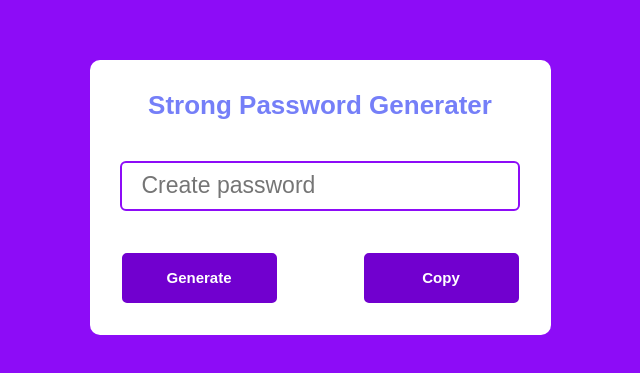
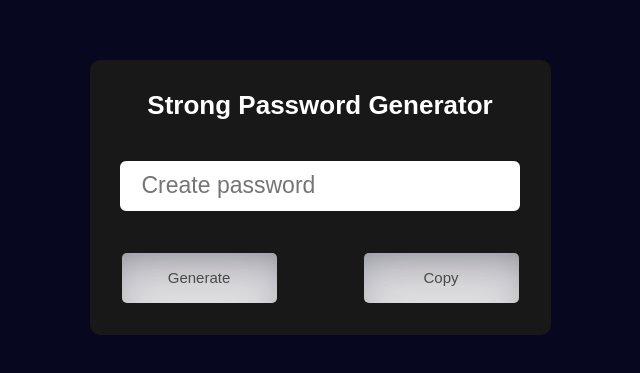
Before and after one commit to pritudev/Strong-Password-generator, a plain HTML site: page index.html in a window 1280 px wide. Shown: the part 203-576 px from the top of the page, without its empty margins (320-960 px from the left). Drawn offline with Linux system fonts and the light colour scheme.

Commit message:
Dark Theme

```diff
--- a/index.html
+++ b/index.html
@@ -9,7 +9,7 @@
 </head>
 <body>
   <div class="box">
-    <h2>Strong Password Generater</h2>
+    <h2>Strong Password Generator</h2>
     <input type="text" name="" placeholder="Create password" id="password" readonly>
     <table>
       <th><div id="button" class="btn1"onclick="genPassword()">Generate</div></th>
--- a/styles/style.css
+++ b/styles/style.css
@@ -1,60 +1,4 @@
-/* * {
-  margin: 0;
-  padding: 0;
-  font-family: consolas;
-}
-body {
-  display: flex;
-  justify-content: center;
-  align-items: center;
-  min-height: 100vh;
-}
-.inputBox {
-  position: relative;
-  width: 450px;
-}
-.inputBox h2 {
-  font-size: 28px;
-  color: #333;
-}
-.inputBox input {
-  position: relative;
-  width: 100%;
-  height: 60%;
-  border: none;
-  outline: none;
-  margin: 15px 0 20px;
-  background: transparent;
-  padding: 0 20px;
-  font-size: 24px;
-  letter-spacing: 4px;
-  box-sizing: border-box;
-  border-radius: 8px;
-  color: #333;
-  box-shadow: -4px -4px 10px rgba(255, 255, 255, 1),
-              inset 4px 4px 10px rgba(0, 0, 0, 0.05),
-              inset -4px -4px 10px rgba(255, 255, 255, 1),
-              inset 4px 4px 10px rgba(0, 0, 0, 0.05),
 
-            }
-.inputBox input::placeholder{
-letter-spacing: 0;
-
-}
-
-.inputBox #btn{
-    position: relative;
-    cursor: pointer;
-    color: #fff;
-    background: #333;
-    font-size: 24px;
-    display: inline-block;
-    padding: 10px 15px ;
-    border-radius: 8px;
-}
-.inputBox #btn:active{
-    background:  #110722;
-} */
 * {
   margin: 0;
   padding: 0;
@@ -63,7 +7,7 @@ letter-spacing: 0;
 }
 
 body {
-  background-color: #8d0cf7;
+  background-color: #07071f;
   justify-content: center;
   align-items: center;
   display: flex;
@@ -71,7 +15,7 @@ body {
 }
 
 .box {
-  background-color: white;
+  background-color: rgb(24, 24, 24);
   padding-top: 30px;
   padding: 30px;
   border-radius: 10px;
@@ -81,7 +25,7 @@ body {
   margin-bottom: 40px;
   text-align: center;
   font-size: 26px;
-  color: #757ff8;
+  color: #fff;
   font-family: sans-serif;
 }
 input {
@@ -91,7 +35,7 @@ input {
   width: 400px;
   border-radius: 6px;
   border: none;
-  border: 2px solid #8d0cf7;
+  border: 2px solid #ffffff;
   outline: none;
   font-size: 22px;
 }
@@ -104,17 +48,19 @@ input::placeholder {
   font-family: sans-serif;
   font-size: 15px;
   margin-top: 40px;
-  border: 2px solid #7100cf;
+
   width: 155px;
   height: 50px;
   text-align: center;
-  background-color: #7100cf;
+  background-color: #e7e7e7;
+  font-weight: lighter;
   display: flex;
-  color: rgb(255, 255, 255);
+  color: #494949;
   justify-content: center;
   align-items: center;
   cursor: pointer;
   border-radius: 5px;
+  box-shadow: rgba(50, 50, 93, 0.25) 0px 30px 60px -12px inset, rgba(0, 0, 0, 0.3) 0px 18px 36px -18px inset;
 }
 
 .btn2 {
@@ -122,6 +68,6 @@ input::placeholder {
 }
 
 #button:hover {
-  color: white;
-  background-color:#5e00ac;
+  color: #494949;
+  background-color:#dadada;
 }
```
